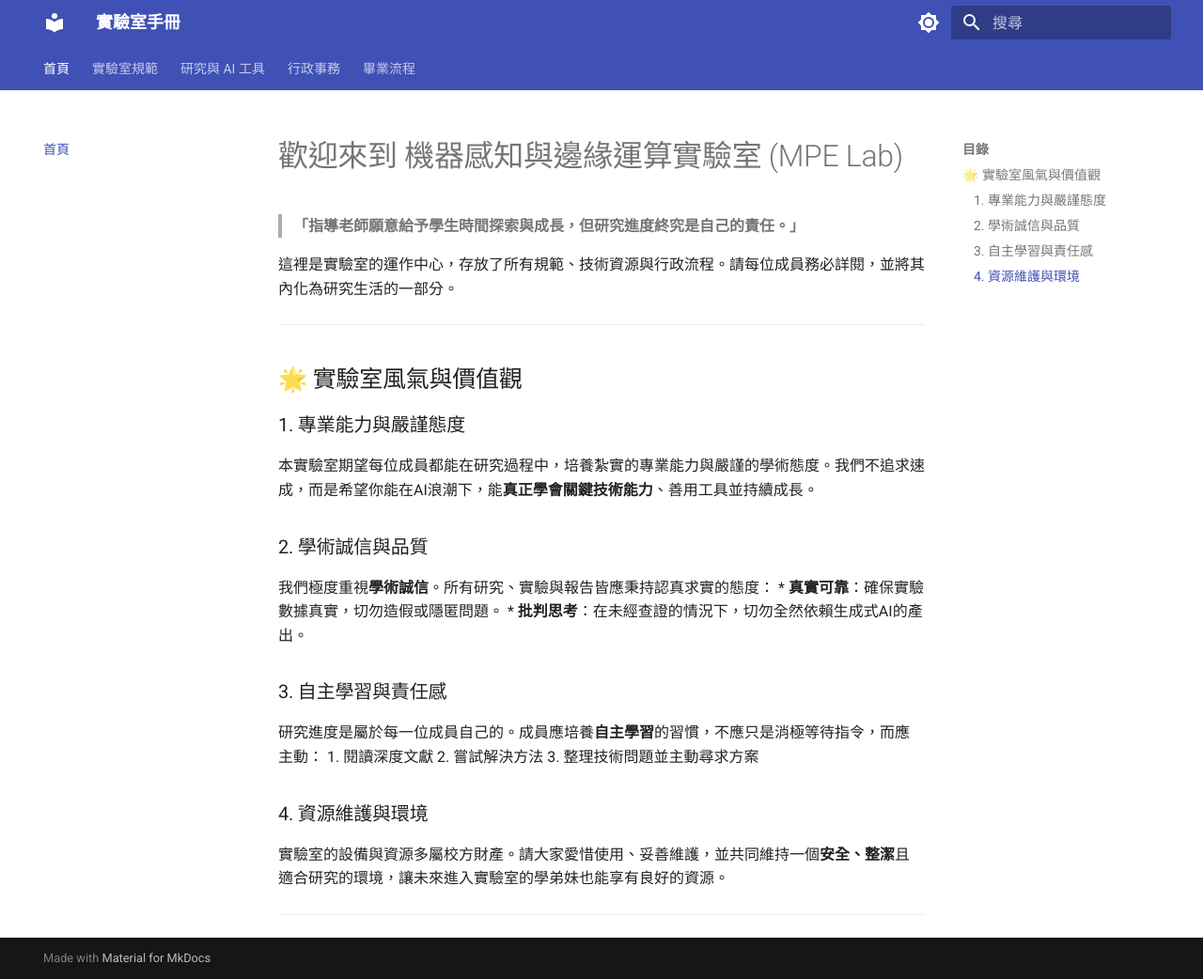
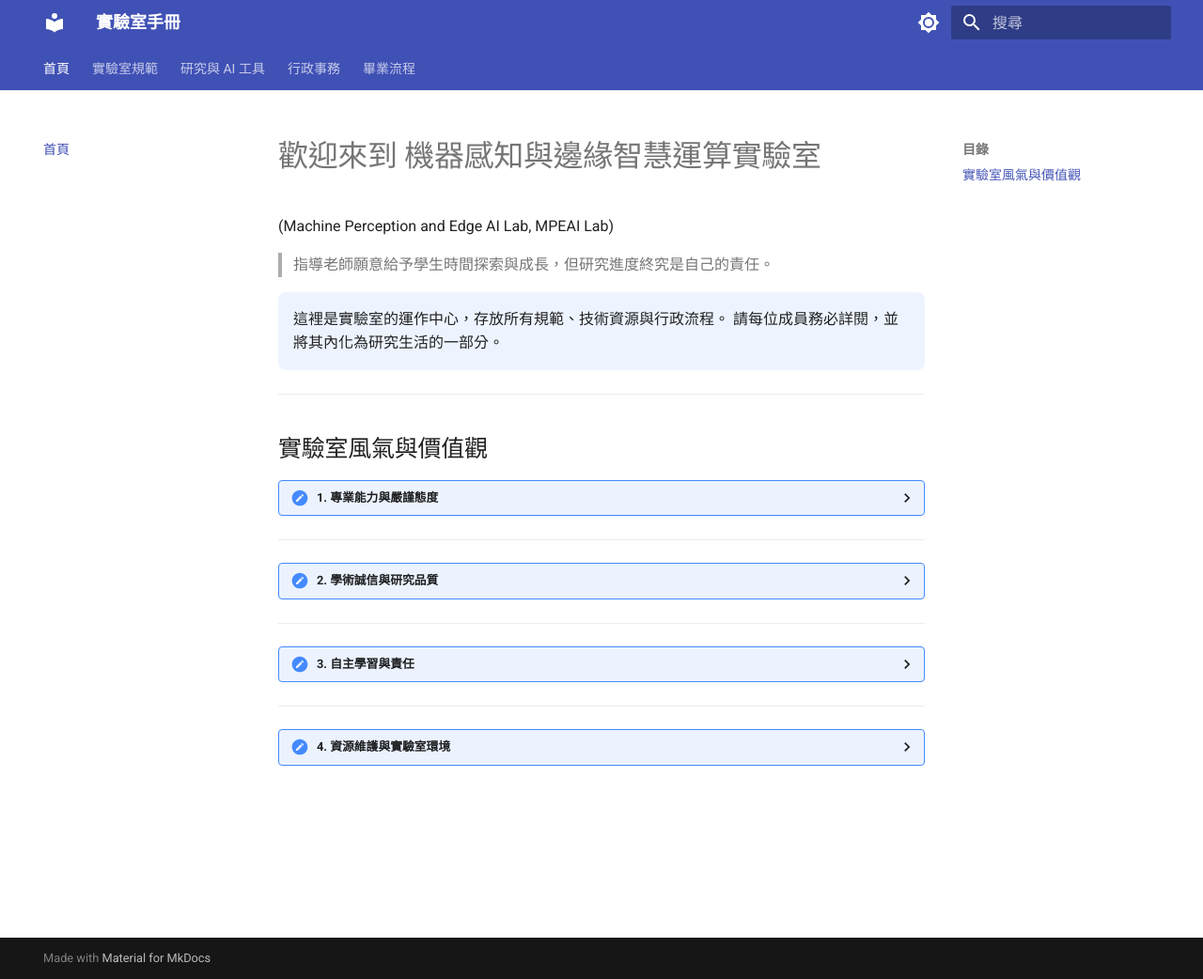
Before and after one commit to Ewz9/lab_handbook, an MkDocs documentation site: the page built from docs/index.md, in a window 1280 px wide and 1042 px high. Shown: the whole window at 94% size. Built offline with MkDocs 1.6.1 and Material for MkDocs 9.7.7, drawn with Linux system fonts in a browser that asks for light colours.

Commit message:
Update index.md

```diff
--- a/docs/index.md
+++ b/docs/index.md
@@ -1,28 +1,90 @@
-# 歡迎來到 機器感知與邊緣運算實驗室 (MPE Lab)
+# 歡迎來到 機器感知與邊緣智慧運算實驗室
+(Machine Perception and Edge AI Lab, MPEAI Lab)
 
-> **「指導老師願意給予學生時間探索與成長，但研究進度終究是自己的責任。」**
+> 指導老師願意給予學生時間探索與成長，但研究進度終究是自己的責任。
 
-這裡是實驗室的運作中心，存放了所有規範、技術資源與行政流程。請每位成員務必詳閱，並將其內化為研究生活的一部分。
+<div style="background-color:#eef4ff; padding:16px; border-radius:8px; margin:16px 0;">
+
+這裡是實驗室的運作中心，存放所有規範、技術資源與行政流程。
+請每位成員務必詳閱，並將其內化為研究生活的一部分。
+
+</div>
 
 ---
 
-## 🌟 實驗室風氣與價值觀
+## 實驗室風氣與價值觀
 
-### 1. 專業能力與嚴謹態度
-本實驗室期望每位成員都能在研究過程中，培養紮實的專業能力與嚴謹的學術態度。我們不追求速成，而是希望你能在AI浪潮下，能**真正學會關鍵技術能力**、善用工具並持續成長。
+<details style="margin:10px 0;">
+<summary style="cursor:pointer; font-weight:bold;">
+1. 專業能力與嚴謹態度
+</summary>
 
-### 2. 學術誠信與品質
-我們極度重視**學術誠信**。所有研究、實驗與報告皆應秉持認真求實的態度：
-* **真實可靠**：確保實驗數據真實，切勿造假或隱匿問題。
-* **批判思考**：在未經查證的情況下，切勿全然依賴生成式AI的產出。
+<div style="margin-top:10px; padding:12px; background-color:#f8f9fa; border-radius:6px;">
 
-### 3. 自主學習與責任感
-研究進度是屬於每一位成員自己的。成員應培養**自主學習**的習慣，不應只是消極等待指令，而應主動：
-1. 閱讀深度文獻
-2. 嘗試解決方法
-3. 整理技術問題並主動尋求方案
+本實驗室期望每位成員在研究過程中培養紮實的專業能力與嚴謹的學術態度。
+我們不追求速成，而是強調在 AI 浪潮下具備可持續累積的核心能力，能真正理解技術並有效運用工具。
 
-### 4. 資源維護與環境
-實驗室的設備與資源多屬校方財產。請大家愛惜使用、妥善維護，並共同維持一個**安全、整潔**且適合研究的環境，讓未來進入實驗室的學弟妹也能享有良好的資源。
+</div>
+
+</details>
 
 ---
+
+<details style="margin:10px 0;">
+<summary style="cursor:pointer; font-weight:bold;">
+2. 學術誠信與研究品質
+</summary>
+
+<div style="margin-top:10px; padding:12px; background-color:#f8f9fa; border-radius:6px;">
+
+實驗室重視學術誠信與研究品質，所有研究與實驗須遵守以下原則：
+
+- **真實可靠**：實驗數據須真實，不得造假或隱匿問題
+- **可驗證性**：研究過程須可追溯與重現
+- **批判思考**：不得在未驗證情況下直接採用生成式 AI 產出
+
+</div>
+
+</details>
+
+---
+
+<details style="margin:10px 0;">
+<summary style="cursor:pointer; font-weight:bold;">
+3. 自主學習與責任
+</summary>
+
+<div style="margin-top:10px; padding:12px; background-color:#f8f9fa; border-radius:6px;">
+
+研究進度屬於個人責任。成員應具備主動學習能力，不應依賴指令驅動。
+
+建議基本行為：
+
+1. 主動閱讀相關文獻
+2. 嘗試實作與驗證方法
+3. 整理問題並提出可能解法
+
+</div>
+
+</details>
+
+---
+
+<details style="margin:10px 0;">
+<summary style="cursor:pointer; font-weight:bold;">
+4. 資源維護與實驗室環境
+</summary>
+
+<div style="margin-top:10px; padding:12px; background-color:#f8f9fa; border-radius:6px;">
+
+實驗室設備與資源多屬校方財產，須妥善使用與維護。
+
+- 維持環境整潔
+- 正確使用設備
+- 避免不當占用或損耗
+
+共同維護一個安全且適合研究的環境，確保資源能長期延續。
+
+</div>
+
+</details>
```
